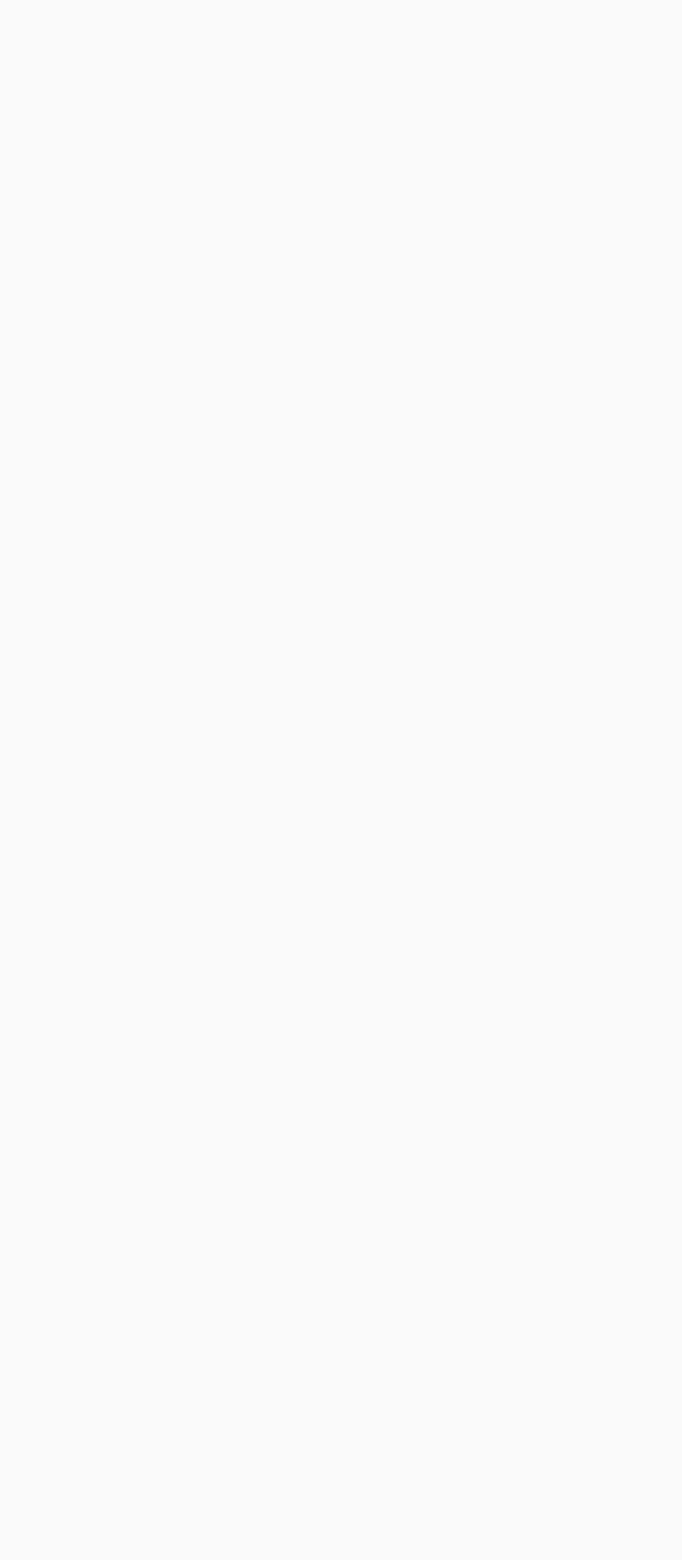
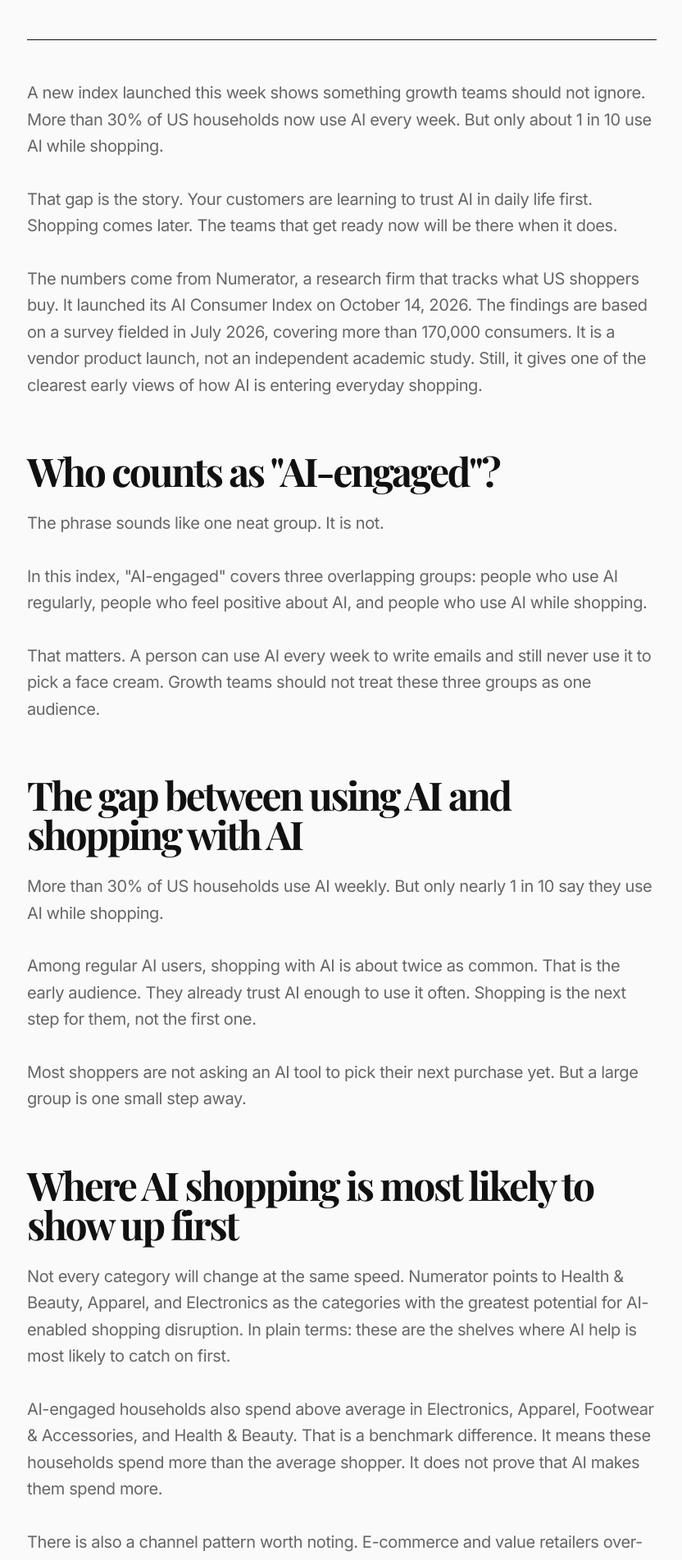
Before and after one commit to saumyasriv2511/my-portfolio-test, a Next.js app: page /blog/ai-engaged-shoppers in a window 1280 px wide. Before the commit this address had no page. Shown: the part 881-2784 px from the top of the page at 82% size, without its empty margins (223-1055 px from the left). Before the commit the page ends 800 px from the top, so only its background shows below. Built offline with nearby package versions, Linux system fonts and the light colour scheme; a web font is replaced by a local one.

Commit message:
Add blog post: Your Best Customers Are Already Using AI — Just Not for Shopping Yet

```diff
--- a/src/content/blogs.ts
+++ b/src/content/blogs.ts
@@ -9,6 +9,71 @@ export type BlogPost = {
 };
 
 export const blogPosts: BlogPost[] = [
+  {
+    slug: "ai-engaged-shoppers",
+    title: "Your Best Customers Are Already Using AI — Just Not for Shopping Yet",
+    excerpt: "More than 30% of US households now use AI every week. But only about 1 in 10 use AI while shopping.",
+    date: "2026-10-16",
+    category: "AI & Growth",
+    readTime: "4 min read",
+    content: `
+A new index launched this week shows something growth teams should not ignore. More than 30% of US households now use AI every week. But only about 1 in 10 use AI while shopping.
+
+That gap is the story. Your customers are learning to trust AI in daily life first. Shopping comes later. The teams that get ready now will be there when it does.
+
+The numbers come from Numerator, a research firm that tracks what US shoppers buy. It launched its AI Consumer Index on October 14, 2026. The findings are based on a survey fielded in July 2026, covering more than 170,000 consumers. It is a vendor product launch, not an independent academic study. Still, it gives one of the clearest early views of how AI is entering everyday shopping.
+
+## Who counts as "AI-engaged"?
+
+The phrase sounds like one neat group. It is not.
+
+In this index, "AI-engaged" covers three overlapping groups: people who use AI regularly, people who feel positive about AI, and people who use AI while shopping.
+
+That matters. A person can use AI every week to write emails and still never use it to pick a face cream. Growth teams should not treat these three groups as one audience.
+
+## The gap between using AI and shopping with AI
+
+More than 30% of US households use AI weekly. But only nearly 1 in 10 say they use AI while shopping.
+
+Among regular AI users, shopping with AI is about twice as common. That is the early audience. They already trust AI enough to use it often. Shopping is the next step for them, not the first one.
+
+Most shoppers are not asking an AI tool to pick their next purchase yet. But a large group is one small step away.
+
+## Where AI shopping is most likely to show up first
+
+Not every category will change at the same speed. Numerator points to Health & Beauty, Apparel, and Electronics as the categories with the greatest potential for AI-enabled shopping disruption. In plain terms: these are the shelves where AI help is most likely to catch on first.
+
+AI-engaged households also spend above average in Electronics, Apparel, Footwear & Accessories, and Health & Beauty. That is a benchmark difference. It means these households spend more than the average shopper. It does not prove that AI makes them spend more.
+
+There is also a channel pattern worth noting. E-commerce and value retailers over-index among AI-engaged shoppers, while traditional grocers under-index.
+
+The index also puts a size on the opportunity. AI-engaged households account for $37 billion in additional annual spending, as Numerator states it. Read that as potential, not proven disruption. It shows where AI-enabled shopping could gain traction. It does not show that AI shopping has already changed the market.
+
+## Trust is still the gate
+
+So why has shopping not followed daily AI use? The same survey points to trust.
+
+About 48% of consumers are concerned about how their personal data is collected and used. About 41% cite payment security. One in five consumers now rank AI among the issues they are most concerned about. That is up from 12% in July 2025, and now on par with economic uncertainty.
+
+Feelings matter a lot here. More than three-quarters (76%) of consumers who view AI positively use it daily or weekly. Among those with neutral or negative views, only 17% do. Confidence drives use. Use builds comfort. Comfort is what shopping needs.
+
+## What B2C growth teams should do this week
+
+1. Find your AI-comfortable customers. Look for people who already use AI tools or click AI suggestions in your app or site. They are your early audience.
+
+2. Start with help, not selling. Offer AI help where the risk is low: finding the right shade, comparing two similar products, or restocking a past order. Low-risk help builds the trust shopping needs.
+
+3. Make trust visible. Say in plain words what data you use, what you do not store, and how payment stays safe. Trust is not just a legal page. It is part of the product.
+
+4. Watch the right categories. If you sell in Health & Beauty, Apparel, Footwear & Accessories, or Electronics, AI shopping is likely to reach you first. Test AI features there before you roll them out everywhere.
+
+5. Measure the steps, not just the sale. Track how many shoppers try an AI feature, how many come back to it, and how many then buy. The sale is the last step. The earlier steps tell you if trust is growing.
+
+The headline is not that AI has taken over shopping. It has not. A large, high-spending group already uses AI every week and is close to bringing it to shopping. The brands that help them take that step — with clear, useful, trustworthy tools — will win the next wave of loyalty.
+
+Sources: Numerator release, Oct 14, 2026 (GlobeNewswire).
+`,
+  },
   {
     // Copy this object for every new post.
     slug: "personalization-marketing-science",
```
